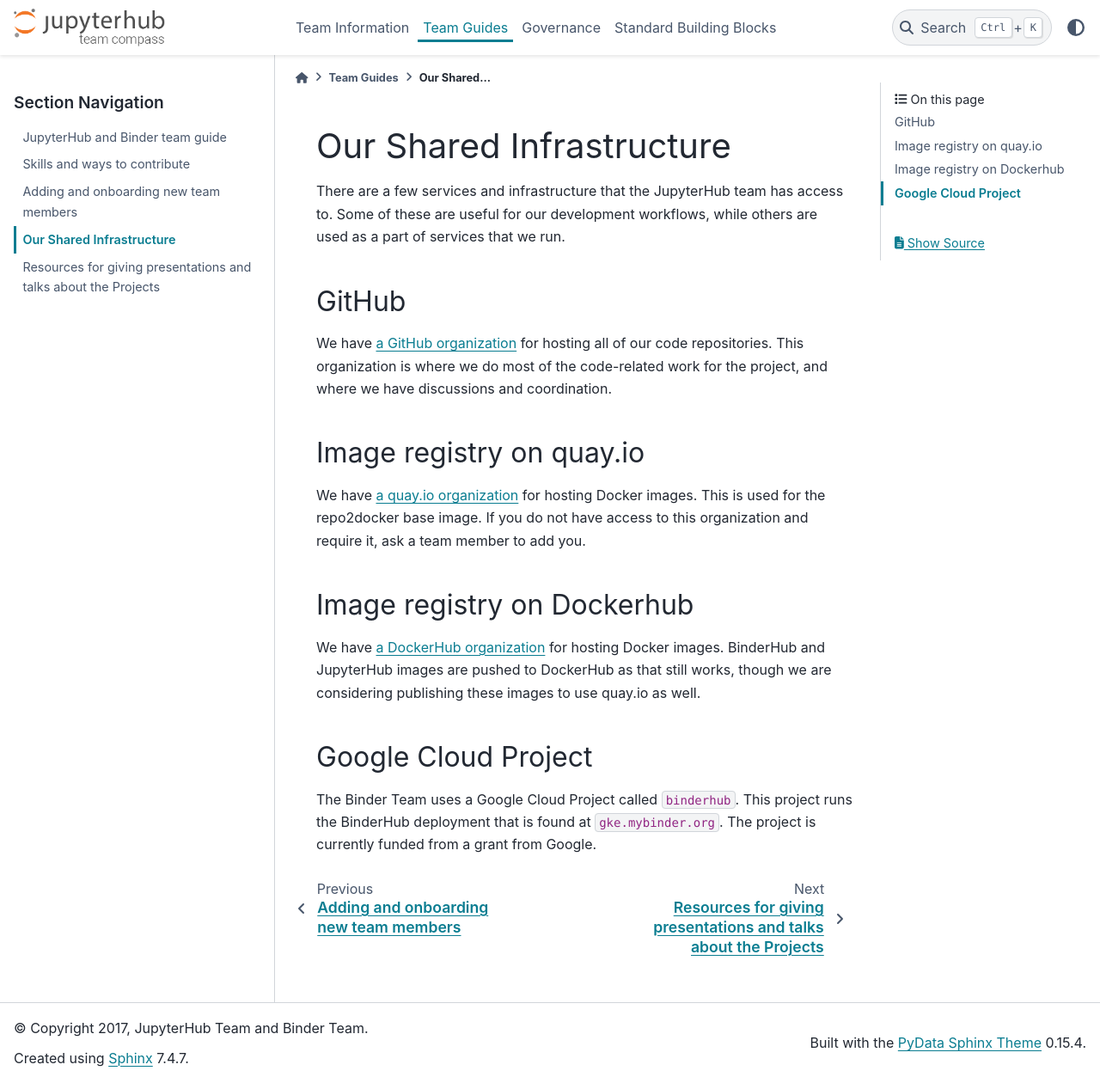
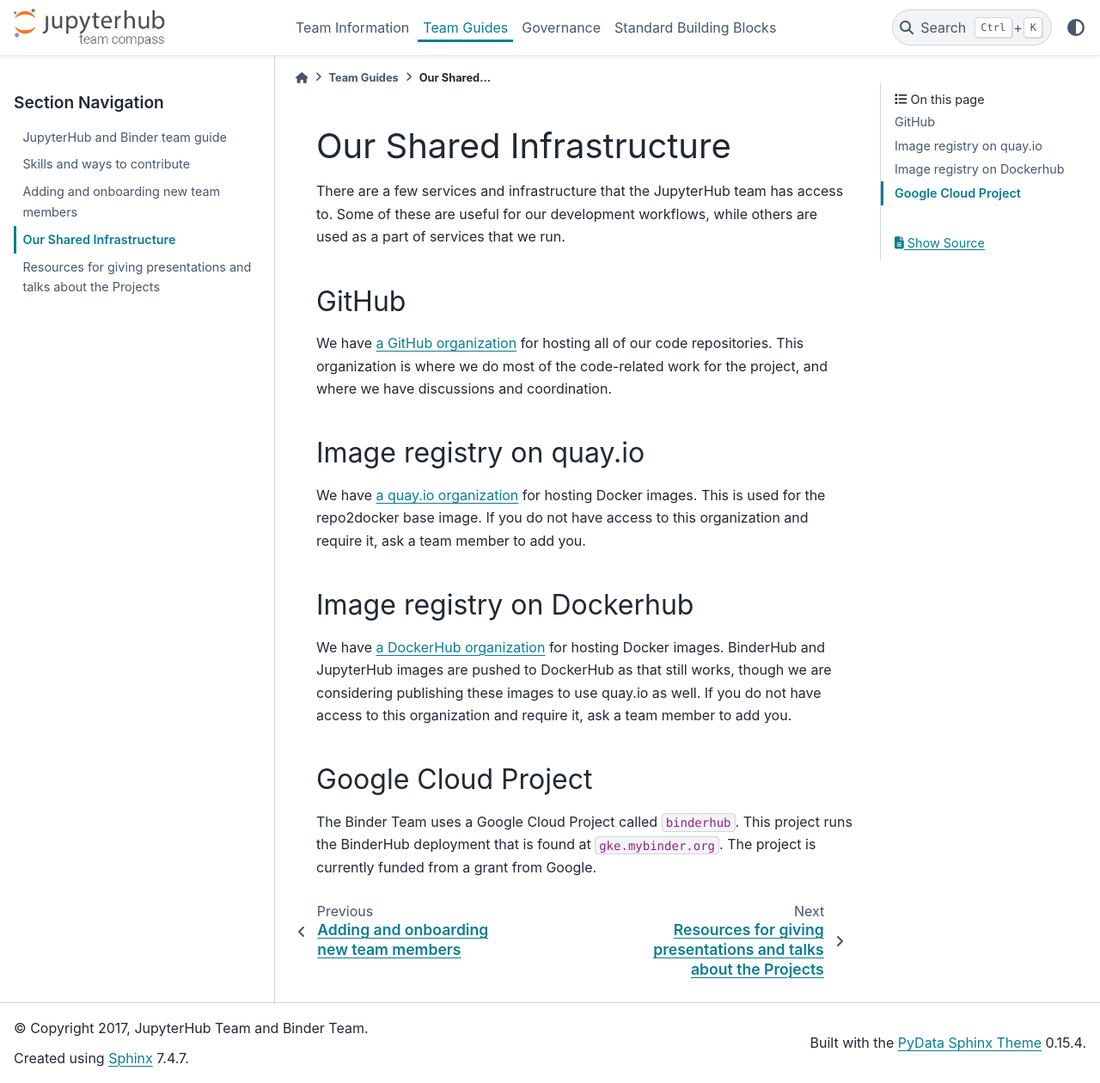
Before and after one commit to jupyterhub/team-compass, a Sphinx documentation site: the page built from docs/team/shared-infrastructure.md, in a window 1280 px wide and 1260 px high. Shown: the whole window at 86% size. Built offline with Sphinx 7.4.7 and the PyData theme 0.15.4, drawn with Linux system fonts in a browser that asks for light colours.

Commit message:
Update docs/team/shared-infrastructure.md

```diff
--- a/docs/team/shared-infrastructure.md
+++ b/docs/team/shared-infrastructure.md
@@ -18,6 +18,7 @@
 
 We have [a DockerHub organization](https://hub.docker.com/r/jupyterhub/jupyterhub/) for hosting Docker images.
 BinderHub and JupyterHub images are pushed to DockerHub as that still works, though we are considering publishing these images to use quay.io as well.
+If you do not have access to this organization and require it, ask a team member to add you.
 
 ## Google Cloud Project
 
```
